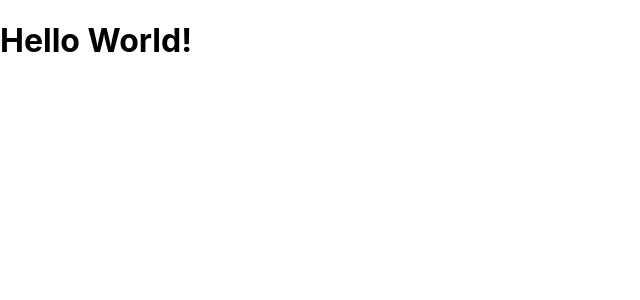
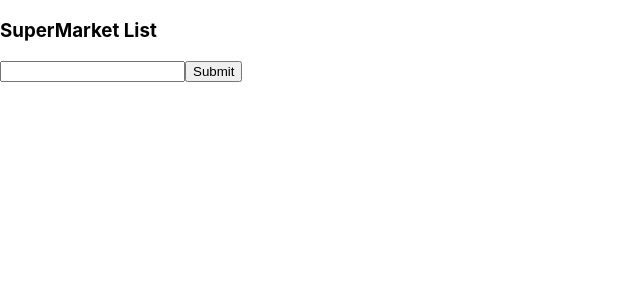
Before and after one commit to HerbertCJ/supermarketlist, a React (Create React App) app: page / in a window 1280 px wide. Shown: the top 300 px of the page, without its empty margins (0-640 px from the left). Built offline with nearby package versions, Linux system fonts and the light colour scheme; the HTML template or start-up script is replaced by a standard one.

Commit message:
added func to insert item to the list

```diff
--- a/src/App.js
+++ b/src/App.js
@@ -1,15 +1,45 @@
 import { useState } from "react";
+import List from "./List";
 
 function App() {
   const [name, setName] = useState('')
   const [list, setList] = useState([])
   const [editId, setEditId] = useState(null)
   const [isEditing, setIsEditing] = useState(false)
-  const [alert, setAlert] = useState({status: false, type: '', msg: ''})
+  const [alert, setAlert] = useState({ status: false, type: '', msg: '' })
+
+  const handleSubmit = (e) => {
+    e.preventDefault()
+    if(!name) {
+      console.log('dados vazios');
+    }
+    else if(name && isEditing) {
+      console.log('editar item');
+    }
+    else {
+      const newItem = {id: new Date().getMilliseconds().toString(), title: name}
+      setList([...list, newItem])
+    }
+  }
 
   return (
     <div>
-      <h1>Hello World!</h1>
+      <section>
+        <h3>SuperMarket List</h3>
+        <div>
+          <form onSubmit={handleSubmit}>
+            <input type="text" value={name} onChange={(e) => setName(e.target.value)} />
+            <button type="submit">
+              {isEditing ? 'Edit' : 'Submit'}
+            </button>
+          </form>
+        </div>
+        {list.length > 0 &&
+          <div className="list">
+            <List list={list} />
+          </div>
+        }
+      </section>
     </div>
   );
 }
--- a/src/List.js
+++ b/src/List.js
@@ -0,0 +1,13 @@
+const List = ({ list }) => {
+    return (
+        <div>
+            {list.map((item) => {
+                const { id, title } = item
+                return (
+                    <div key={id}>{title}</div>
+                )
+            })}
+        </div>
+    )
+}
+export default List
```
